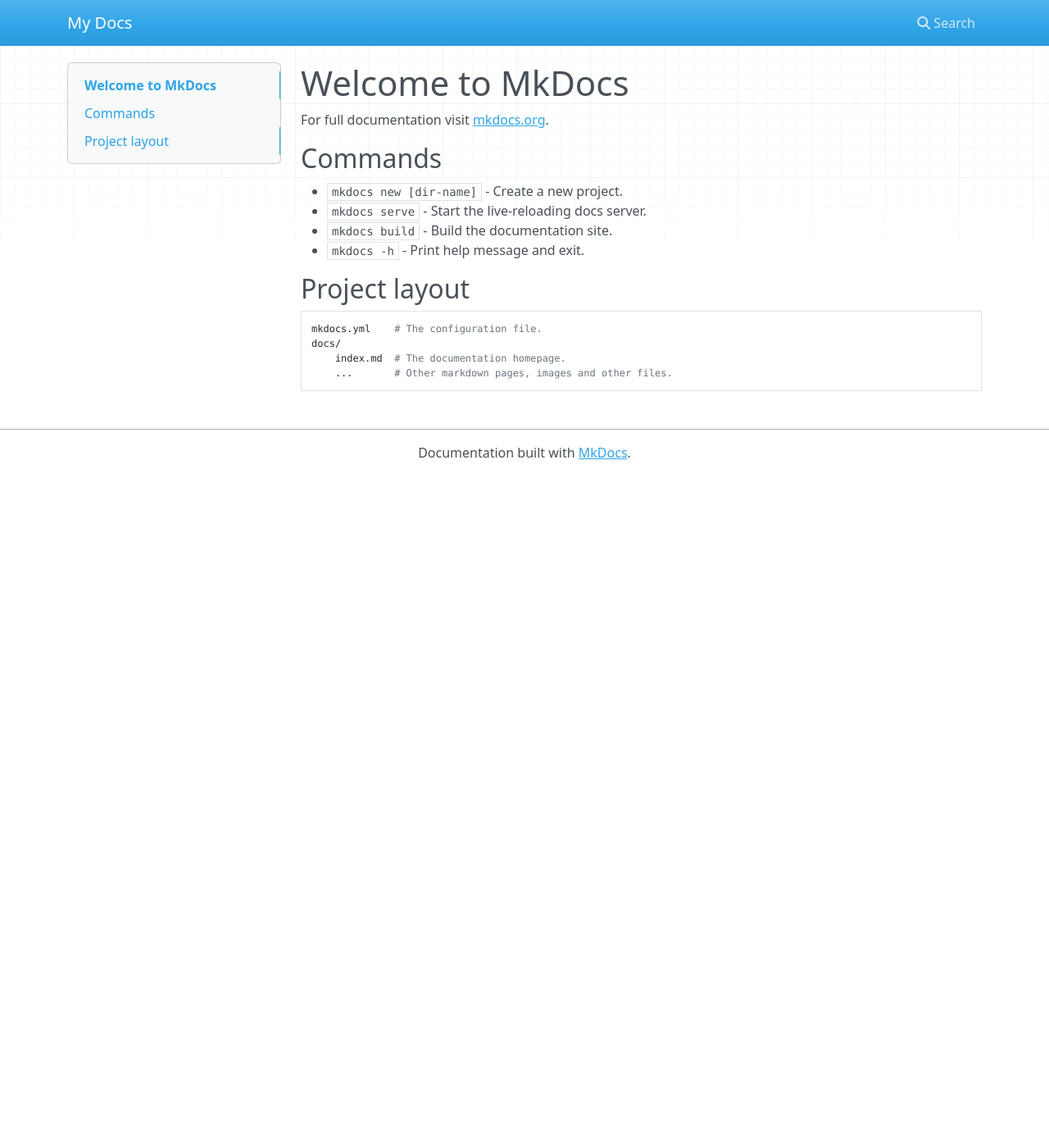
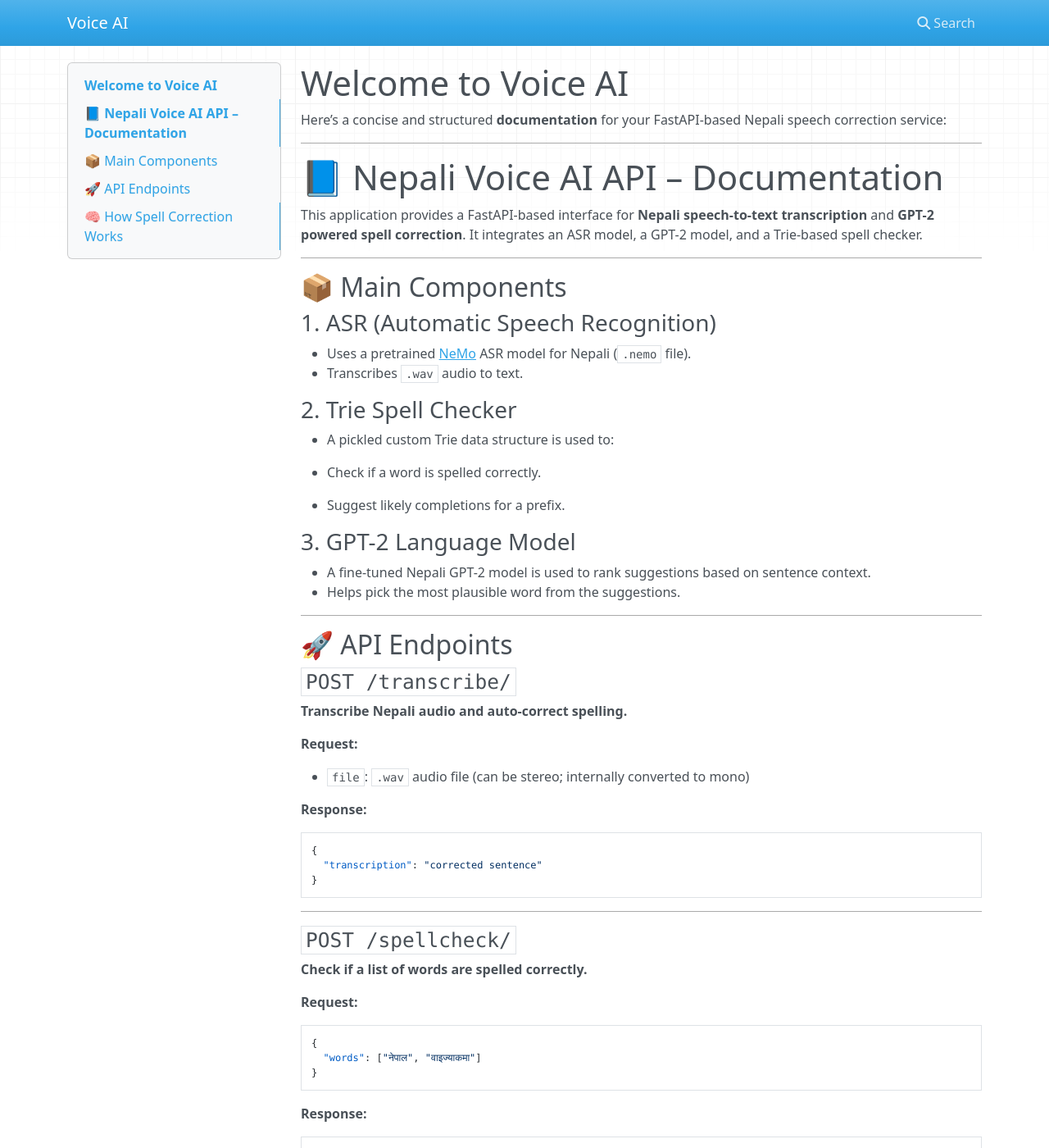
Before and after one commit to nabin2004/Voice-AI, an MkDocs documentation site: the page built from docs/docs/index.md, in a window 1280 px wide and 1400 px high. Shown: the whole window at 82% size. Built offline with MkDocs 1.6.1, drawn with Linux system fonts in a browser that asks for light colours; nearby versions of some CDN libraries; some of the changed text lies outside the part shown.

````diff
--- a/docs/docs/index.md
+++ b/docs/docs/index.md
@@ -1,6 +1,6 @@
-# Welcome to MkDocs
+# Welcome to Voice AI
 
-For full documentation visit [mkdocs.org](https://www.mkdocs.org).
+<!-- For full documentation visit [mkdocs.org](https://www.mkdocs.org).
 
 ## Commands
 
@@ -14,4 +14,137 @@ For full documentation visit [mkdocs.org](https://www.mkdocs.org).
     mkdocs.yml    # The configuration file.
     docs/
         index.md  # The documentation homepage.
-        ...       # Other markdown pages, images and other files.
+        ...       # Other markdown pages, images and other files. -->
+
+
+Here’s a concise and structured **documentation** for your FastAPI-based Nepali speech correction service:
+
+---
+
+# 📘 Nepali Voice AI API – Documentation
+
+This application provides a FastAPI-based interface for **Nepali speech-to-text transcription** and **GPT-2 powered spell correction**. It integrates an ASR model, a GPT-2 model, and a Trie-based spell checker.
+
+---
+
+## 📦 Main Components
+
+### 1. **ASR (Automatic Speech Recognition)**
+
+* Uses a pretrained [NeMo](https://github.com/NVIDIA/NeMo) ASR model for Nepali (`.nemo` file).
+* Transcribes `.wav` audio to text.
+
+### 2. **Trie Spell Checker**
+
+* A pickled custom Trie data structure is used to:
+
+  * Check if a word is spelled correctly.
+  * Suggest likely completions for a prefix.
+
+### 3. **GPT-2 Language Model**
+
+* A fine-tuned Nepali GPT-2 model is used to rank suggestions based on sentence context.
+* Helps pick the most plausible word from the suggestions.
+
+---
+
+## 🚀 API Endpoints
+
+### `POST /transcribe/`
+
+**Transcribe Nepali audio and auto-correct spelling.**
+
+**Request:**
+
+* `file`: `.wav` audio file (can be stereo; internally converted to mono)
+
+**Response:**
+
+```json
+{
+  "transcription": "corrected sentence"
+}
+```
+
+---
+
+### `POST /spellcheck/`
+
+**Check if a list of words are spelled correctly.**
+
+**Request:**
+
+```json
+{
+  "words": ["नेपाल", "वाइज्याकमा"]
+}
+```
+
+**Response:**
+
+```json
+{
+  "results": {
+    "नेपाल": true,
+    "वाइज्याकमा": true
+  }
+}
+```
+
+---
+
+### `POST /suggest/`
+
+**Suggest words based on prefix using Trie.**
+
+**Request:**
+
+```json
+{
+  "word": "का",
+  "max_suggestions": 5
+}
+```
+
+**Response:**
+
+```json
+{
+  "suggestions": ["काठमाडौँ", "कार्यालय", "कारण", ...]
+}
+```
+
+---
+
+### `POST /correct/`
+
+**Correct a manually entered Nepali sentence using GPT-2 ranking.**
+
+**Request:**
+
+```json
+{
+  "sentence": "काठमाण्डौ एक ठुलो शहर हो"
+}
+```
+
+**Response:**
+
+```json
+{
+  "corrected": "काठमाडौँ एक ठुलो शहर हो"
+}
+```
+
+---
+
+## 🧠 How Spell Correction Works
+
+1. Each token is checked in the Trie.
+2. If misspelled:
+
+   * Top suggestions are generated based on prefix.
+   * GPT-2 ranks each suggestion in context.
+3. The highest-scoring suggestion replaces the word.
+
+---
--- a/docs/mkdocs.yml
+++ b/docs/mkdocs.yml
@@ -1 +1 @@
-site_name: My Docs
+site_name: Voice AI
````
Also changed, not shown: 6 other files.
